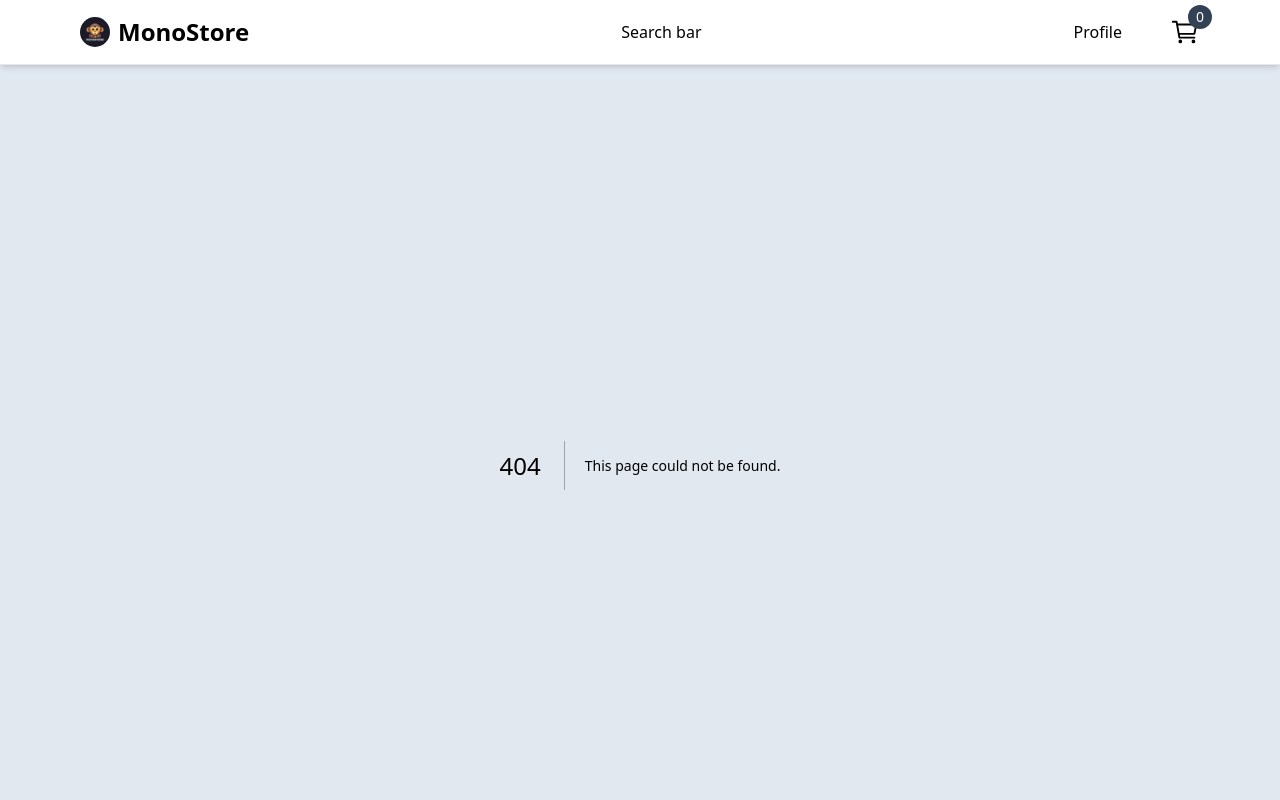
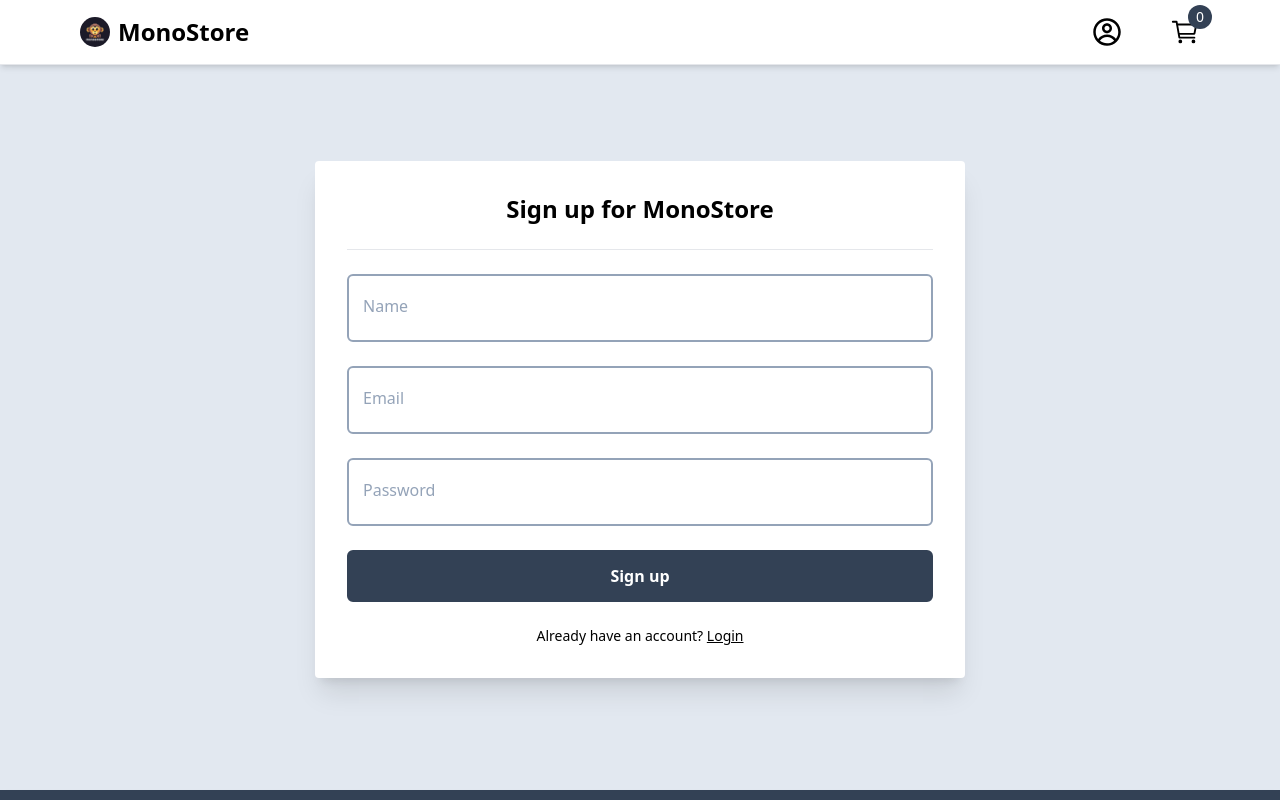
Before and after one commit to ecommerce-proyecto-integrador/frontend, a Next.js app: page /pages/register in a window 1280 px wide. Before the commit this address had no page. Shown: the top 800 px of the page. Built offline with nearby package versions, Linux system fonts and the light colour scheme.

Commit message:
Update: new styles for login an register pages

```diff
--- /dev/null
+++ b/src/app/components/FormWrap.tsx
@@ -0,0 +1,10 @@
+const FormWrap = ({children}: {children: React.ReactNode}) => {
+    return (
+        <div className="min-h-fit h-full flex items-center justify-center pb-12 pt-24">
+            <div className="max-w-[650px] bg-white w-full flex flex-col gap-6
+            items-center shadow-xl rounded p-4 md:p-8">{children}</div>
+        </div>
+    )
+}
+
+export default FormWrap;
--- a/src/app/components/footer/Footer.tsx
+++ b/src/app/components/footer/Footer.tsx
@@ -6,7 +6,7 @@ import FooterList from "./FooterList";
 
 const Footer: React.FC = () => {
     return (
-        <footer className="bg-slate-700 text-slate-200 text-sm mt-16 shadow-md">
+        <footer className="bg-slate-700 text-slate-200 text-sm  shadow-md">
           <Container>
             <div className="flex flex-col- md:flex-row justify-between pt-16 pb-8">
               <FooterList>
--- /dev/null
+++ b/src/app/components/input/Input.tsx
@@ -0,0 +1,31 @@
+'use client';
+
+import Link from "next/link";
+import { UseFormRegister, FieldValues, FieldErrors } from "react-hook-form";
+
+interface InputProps {
+    id: string;
+    label: string;
+    type?: string;
+    disabled?: boolean;
+    required?: boolean;
+    register: UseFormRegister<FieldValues>;
+    errors: FieldErrors
+}
+
+const Input: React.FC<InputProps> = ({id, label, type, disabled, required, register, errors}) => {
+    return (
+        <div className="w-full relative">
+            <input autoComplete="off" id={id} disabled={disabled} {...register(id, {required})} placeholder="" type={type}
+            className={`peer w-full p-4 pt-6 outline-none bg-white font-light border-2 rounded-md transition disabled:opacity-70 disabled:cursor-not-allowed
+            ${errors[id]? 'border-rose-400' : 'border-slate-400'}
+            ${errors[id]? 'focus:border-rose-400' : 'focus:border-slate-400'}`} />
+            <label className={`absolute cursor-text text-md duration-150 transform -translate-y-4 top-5 z-10 origin-[0] left-4
+            peer-placeholder-shown:scale-100 peer-placeholder-shown:translate-y-0 peer-focus:scale-75 peer-focus:-translate-y-4
+            ${errors[id]? 'text-rose-500' : 'text-slate-400'}`}
+            htmlFor={id}>{label}</label>
+        </div>
+    );
+}
+
+export default Input;
--- /dev/null
+++ b/src/app/components/login/LoginForm.tsx
@@ -0,0 +1,37 @@
+'use client';
+import { useState } from "react";
+import Input from "../input/Input";
+import Heading from "../product/Heading";
+import { useForm, FieldValues, SubmitHandler } from "react-hook-form";
+import Button from "../Button";
+import Link from "next/link";
+import { AiOutlineGoogle } from "react-icons/ai";
+
+const LoginForm = () => {
+    const [isLoading, setIsLoading] = useState(false);
+    const { register, handleSubmit, formState: {errors} } = useForm<FieldValues>({
+        defaultValues:{
+            email: '',
+            password: '',
+        }
+    });
+
+    const onSubmit: SubmitHandler<FieldValues> = (data) => {
+        setIsLoading(true);
+        console.log(data);
+    }
+
+    return (
+        <>
+        <Heading title="Login to MonoStore"/>
+        {/*<Button label="Continue with Google" icon={AiOutlineGoogle} onClick={() => {}}></Button>*/}
+        <hr className="bg-slate-500 w-full h-px"/>
+        <Input id="e-mail" label="Email" disabled={isLoading} register={register} errors={errors} required/>
+        <Input id="password" label="Password" disabled={isLoading} register={register} errors={errors} required type="password"/>
+        <Button label={isLoading ? "Loading" : "Login"} onClick={handleSubmit(onSubmit)} />
+        <p className="text-sm">Do not have an account?{" "}<Link className="underline" href='/pages/register'>Sign up</Link></p>
+        </>
+    )
+};
+
+export default LoginForm;
--- a/src/app/components/navbar/CartCount.tsx
+++ b/src/app/components/navbar/CartCount.tsx
@@ -7,7 +7,7 @@ const CartCount = () => {
     const {cartTotalQuantity} = useCart();
     const router = useRouter();
     return (
-        <div onClick={() => router.push('/pages/cart')} className="relative curser-pointer">
+        <div onClick={() => router.push('/pages/cart')} className="relative cursor-pointer">
             <div className='text-3xl outline-slate-200'><IoCartOutline/></div>
             <span className='absolute top-[-12px] right-[-12px] bg-slate-700 text-white h-6 w-6 rounded-full flex items-center justify-center text-sm'>{cartTotalQuantity}</span>
         </div>
--- a/src/app/components/navbar/Navbar.tsx
+++ b/src/app/components/navbar/Navbar.tsx
@@ -1,9 +1,9 @@
 import Link from "next/link";
-import { FaShoppingCart } from "react-icons/fa";
 import Container from "../Container";
 import Image from "next/image";
 import logo from "../../../../public/logo.jpg";
 import CartCount from "./CartCount";
+import { CgProfile } from "react-icons/cg";
 
 const Navbar: React.FC = () => {
 
@@ -16,9 +16,8 @@ const Navbar: React.FC = () => {
                     <Image src={logo} width={30} height={40} alt="logo" className="rounded-full"/>
                     <Link href="/" className="font-bold text-2xl">MonoStore</Link>
                   </div>
-                  <div className="hidden md:block">Search bar</div>
                   <div className="flex items-center gap-8 md:gap-12">
-                    <div>Profile</div>
+                    <div><CgProfile size={30}/></div>
                     <div><CartCount /></div>
                   </div>
                 </div>
--- /dev/null
+++ b/src/app/components/register/RegisterForm.tsx
@@ -0,0 +1,40 @@
+'use client';
+import { useState } from "react";
+import Input from "../input/Input";
+import Heading from "../product/Heading";
+import { useForm, FieldValues, SubmitHandler } from "react-hook-form";
+import Button from "../Button";
+import Link from "next/link";
+import { AiOutlineGoogle } from "react-icons/ai";
+
+const RegisterForm = () => {
+    const [isLoading, setIsLoading] = useState(false);
+    const { register, handleSubmit, formState: {errors} } = useForm<FieldValues>({
+        defaultValues:{
+            name: '',
+            email: '',
+            password: '',
+        }
+    });
+
+    const onSubmit: SubmitHandler<FieldValues> = (data) => {
+        setIsLoading(true);
+        console.log(data);
+
+    }
+
+    return (
+        <>
+        <Heading title="Sign up for MonoStore"/>
+        {/*<Button label="Sign up with Google" icon={AiOutlineGoogle} onClick={() => {}}></Button>*/}
+        <hr className="bg-slate-500 w-full h-px"/>
+        <Input id="name" label="Name" disabled={isLoading} register={register} errors={errors} required/>
+        <Input id="e-mail" label="Email" disabled={isLoading} register={register} errors={errors} required/>
+        <Input id="password" label="Password" disabled={isLoading} register={register} errors={errors} required type="password"/>
+        <Button label={isLoading ? "Loading" : "Sign up"} onClick={handleSubmit(onSubmit)} />
+        <p className="text-sm">Already have an account?{" "}<Link className="underline" href='/pages/loginlab'>Login</Link></p>
+        </>
+    )
+}
+
+export default RegisterForm;
--- a/src/app/layout.tsx
+++ b/src/app/layout.tsx
@@ -16,7 +16,7 @@ export default function RootLayout({
         <CartProvider>
           <div className="flex flex-col min-h-screen">
             <Navbar />
-            <main className='flex-grow bg-slate-200'>{children}</main>
+            <main className='flex-grow pb-16 bg-slate-200'>{children}</main>
             <Footer />
           </div>
         </CartProvider>
--- a/src/app/pages/landing/page.tsx
+++ b/src/app/pages/landing/page.tsx
@@ -4,10 +4,10 @@ import landindImage from "../../../../public/landing-img.jpg";
 import RegistrationForm from '../../components/Registration';
 import Login from '../login/page';
 import Link from 'next/link';
-import Products from '../../components/product/Products';
 import Features from '../../components/features/Features';
 import PopularProducts from '@/app/components/landing/PopularProducts';
 import { useRouter } from 'next/router';
+import Container from '@/app/components/Container';
 
 const Landing: React.FC = () => {
 
@@ -22,7 +22,7 @@ const Landing: React.FC = () => {
     };
 
     return (
-      <div>
+      <Container>
         <section
           className="h-screen w-screen flex justify-center items-center bg-cover bg-center object-contain"
           style={{ backgroundImage: `url('${landindImage.src}')` }}
@@ -110,7 +110,7 @@ const Landing: React.FC = () => {
 
         <PopularProducts />
         <Features />
-      </div>
+      </Container>
     );
 
 
--- /dev/null
+++ b/src/app/pages/loginlab/page.tsx
@@ -0,0 +1,15 @@
+import Container from "@/app/components/Container";
+import FormWrap from "@/app/components/FormWrap";
+import LoginForm from "../../components/login/LoginForm";//loginform del componente
+
+const LoginLab: React.FC = () => {
+    return (
+        <Container>
+            <FormWrap>
+                <LoginForm />
+            </FormWrap>
+        </Container>
+    );
+};
+
+export default LoginLab;
--- /dev/null
+++ b/src/app/pages/register/page.tsx
@@ -0,0 +1,15 @@
+import Container from "@/app/components/Container";
+import FormWrap from "@/app/components/FormWrap";
+import RegisterForm from "@/app/components/register/RegisterForm";
+
+const Register = () => {
+    return (
+        <Container>
+            <FormWrap>
+                <RegisterForm />
+            </FormWrap>
+        </Container>
+    )
+}
+
+export default Register;
```
Lines whose indentation alone changed are shown as unchanged.
